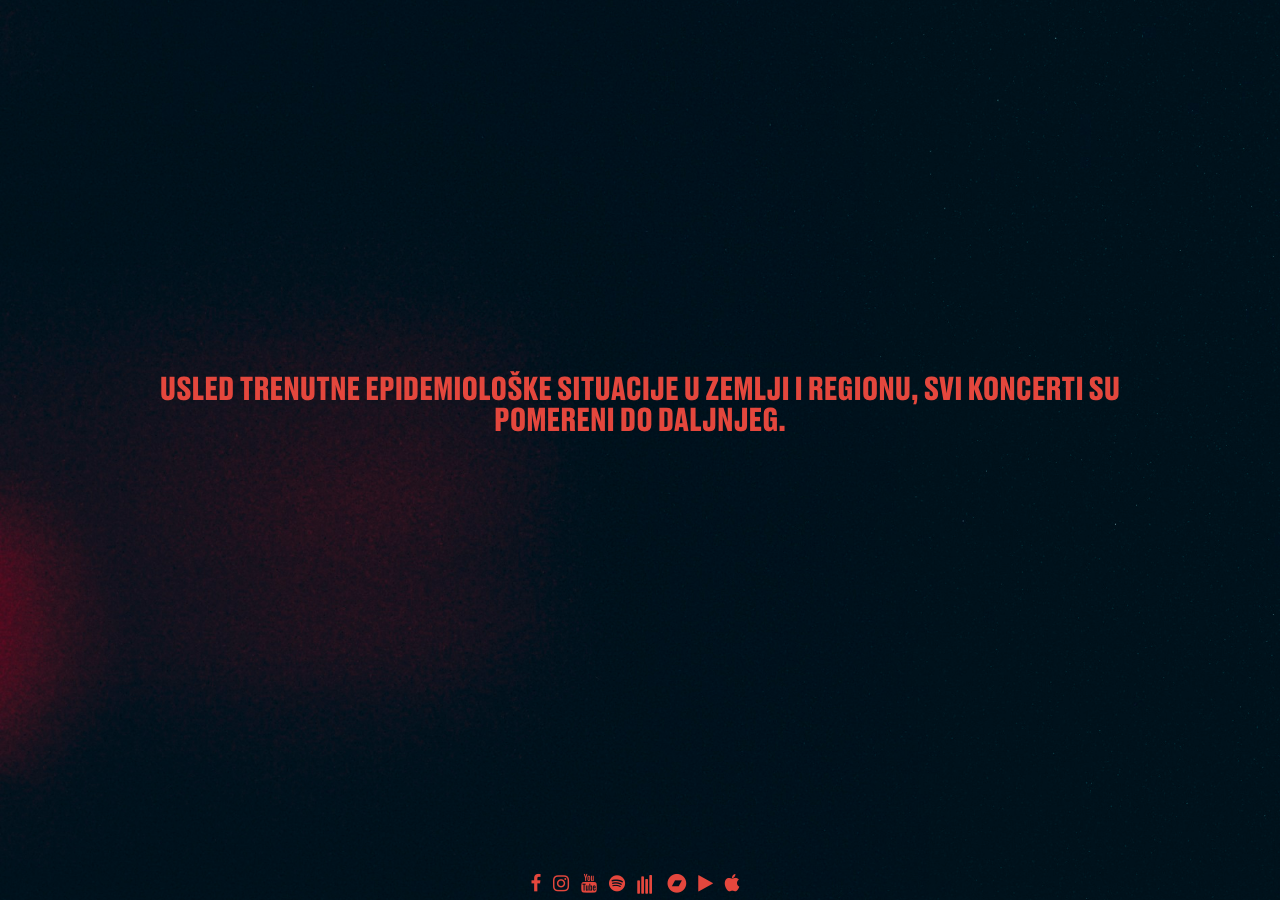
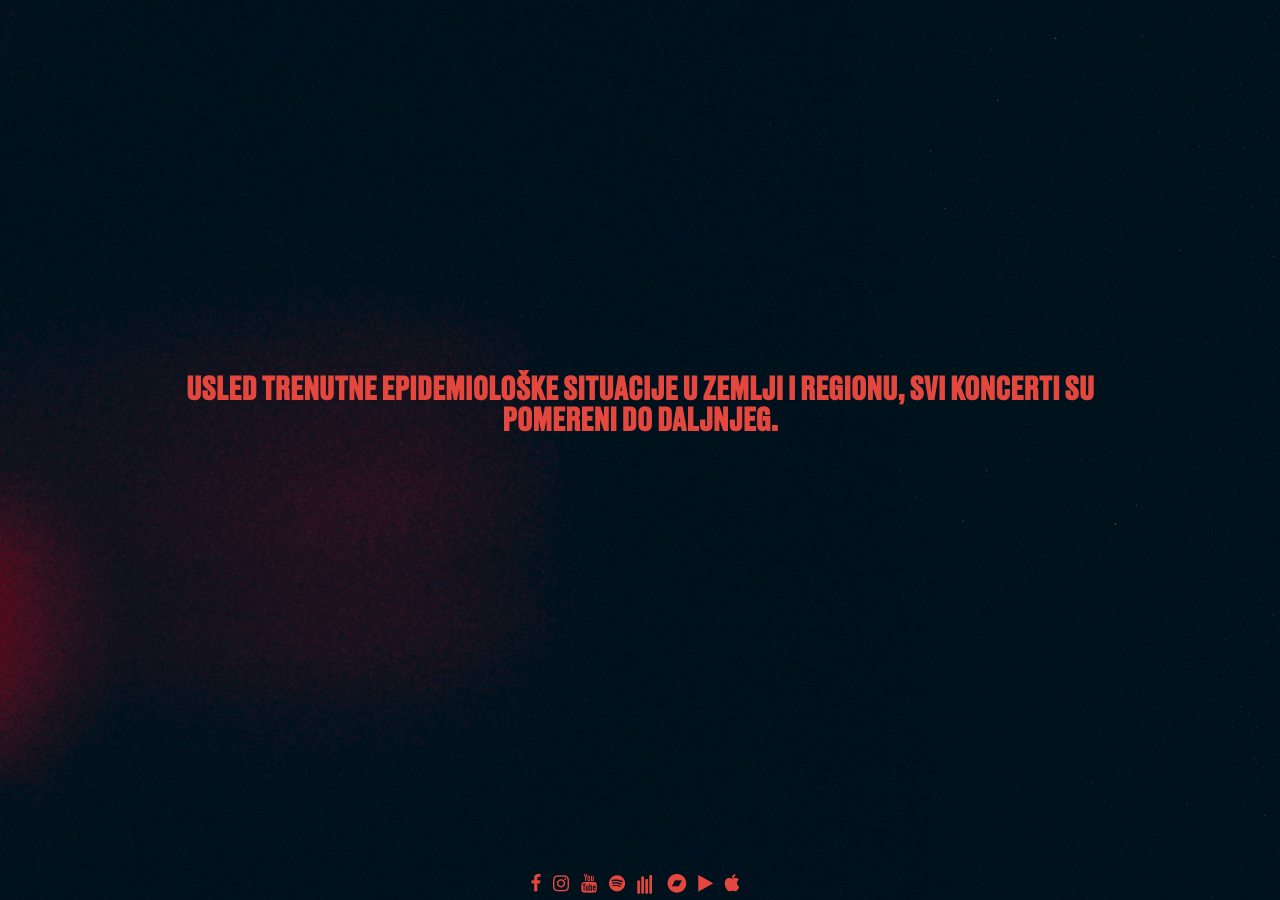
Before and after one commit to buckesidi/buckesidi.github.io, a Jekyll site: the page built from koncerti.md, in a window 1280 px wide. Built offline with Jekyll 4.4.1, drawn with Linux system fonts in a browser that asks for light colours.

Commit message:
Font try with quotes

```diff
--- a/css/main.css
+++ b/css/main.css
@@ -4,12 +4,12 @@
 
 
 @font-face {
-    font-family: DrukText;
+    font-family: 'DrukText';
     src: url("../fonts/DrukText-Medium.otf") format("opentype");
 }
 
 @font-face {
-    font-family: DrukText;
+    font-family: 'DrukTextBold';
     font-weight: bold;
     src: url("../fonts/DrukText-Bold.otf") format("opentype");
 }
@@ -38,7 +38,7 @@
 }
 
 body {
-    font-family: DrukText, sans-serif;
+    font-family: 'DrukText', sans-serif;
 }
 
 img {
@@ -80,8 +80,8 @@
     text-decoration: none;
 }
 
-h2.hero-title {
-    font-family: DrukText, sans-serif;
+h2.hero-title a {
+    font-family: 'DrukText', sans-serif;
 }
 
 main {
```
